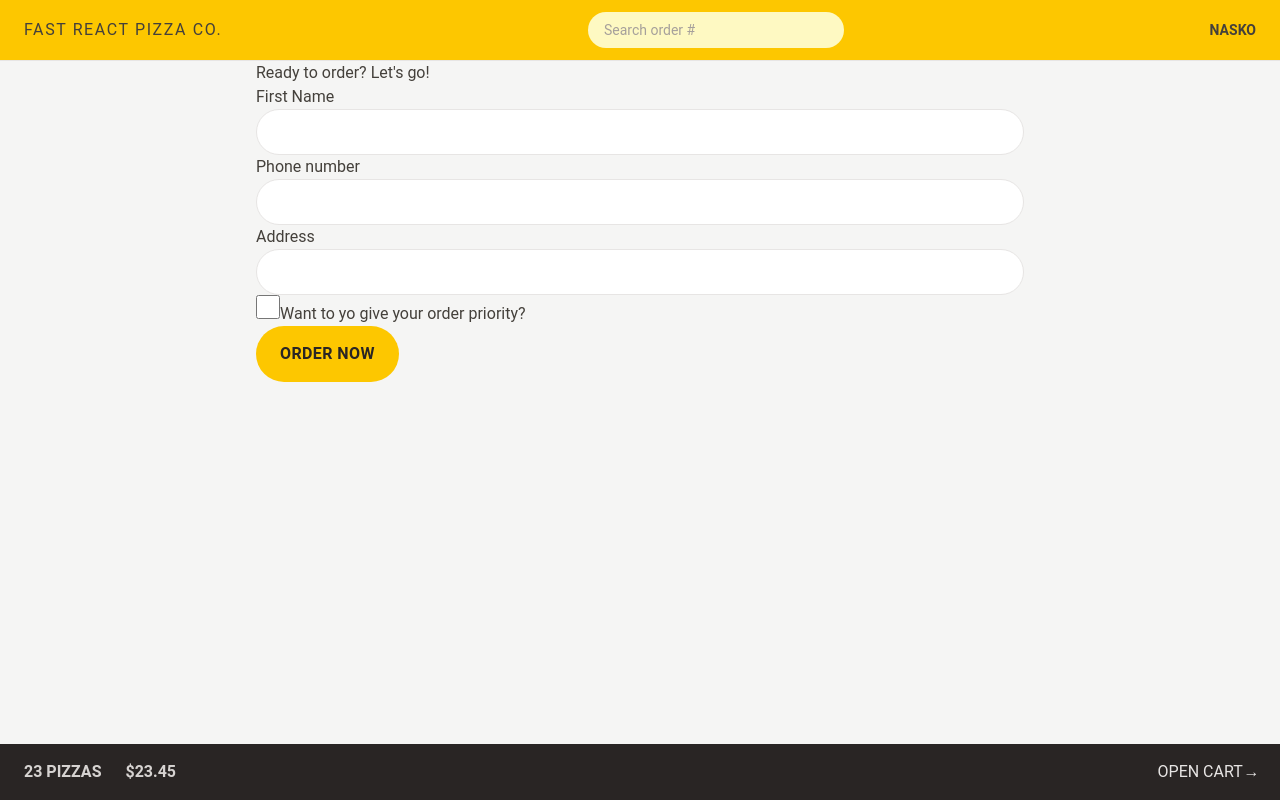
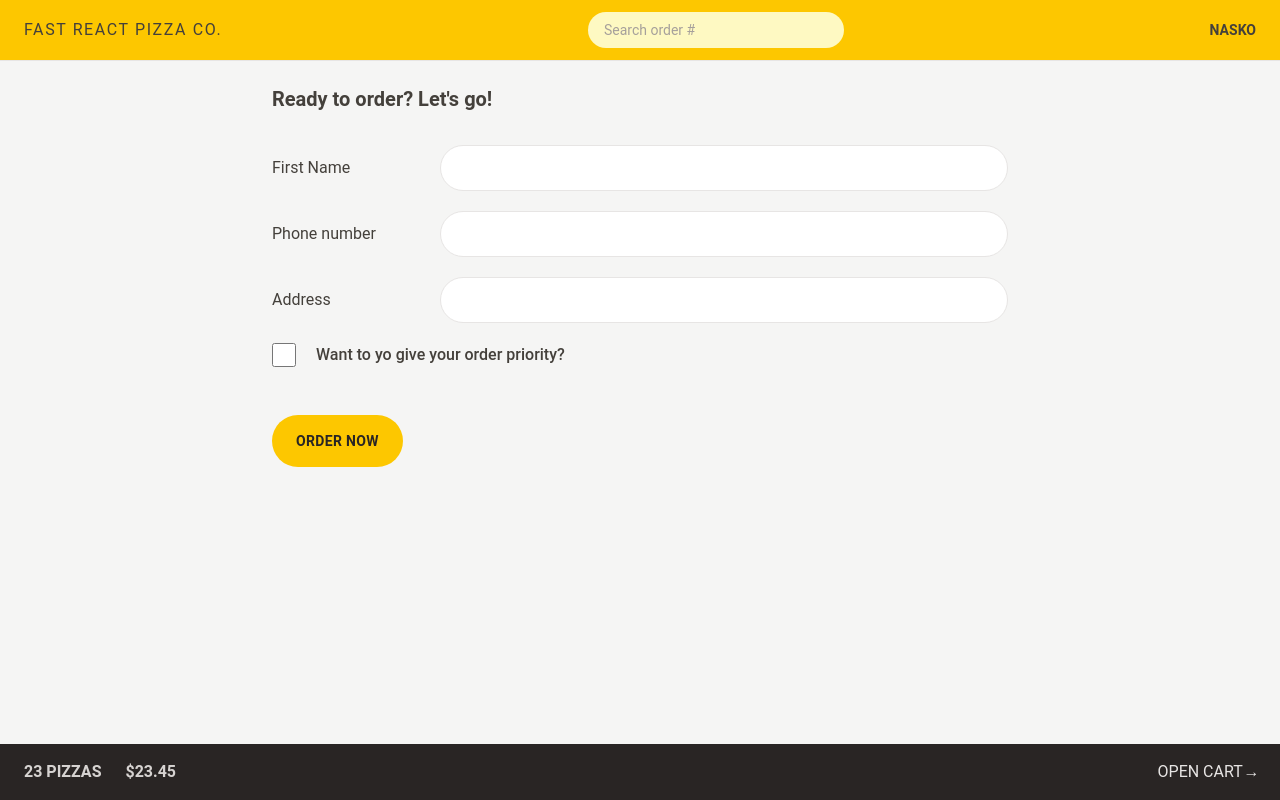
Before and after one commit to at-atanasov/fast-react-pizza, a React (Vite) app: page /order/new in a window 1280 px wide. Built offline with nearby package versions, Linux system fonts and the light colour scheme.

Commit message:
Styling the Order Form

```diff
--- a/src/features/order/CreateOrder.jsx
+++ b/src/features/order/CreateOrder.jsx
@@ -42,32 +42,48 @@
   const cart = fakeCart;
 
   return (
-    <div>
-      <h2>Ready to order? Let's go!</h2>
+    <div className="px-4 py-6">
+      <h2 className="mb-8 text-xl font-semibold">Ready to order? Let's go!</h2>
 
       {/* <Form method="POST" action="/order/new"> */}
       <Form method="POST">
-        <div>
-          <label>First Name</label>
-          <input type="text" name="customer" required className="input" />
-        </div>
-
-        <div>
-          <label>Phone number</label>
-          <div>
-            <input type="tel" name="phone" required className="input" />
-          </div>
-          {formErrors?.phone && <p>{formErrors.phone}</p>}
-        </div>
-
-        <div>
-          <label>Address</label>
-          <div>
-            <input className="input" type="text" name="address" required />
+        <div className="mb-5 flex flex-col gap-2 sm:flex-row sm:items-center">
+          <label className="sm:basis-40">First Name</label>
+          <div className="grow">
+            <input
+              type="text"
+              name="customer"
+              required
+              className="input w-full"
+            />
           </div>
         </div>
 
-        <div>
+        <div className="mb-5 flex flex-col gap-2 sm:flex-row sm:items-center">
+          <label className="sm:basis-40">Phone number</label>
+          <div className="grow">
+            <input type="tel" name="phone" required className="input w-full" />
+            {formErrors?.phone && (
+              <p className="mt-2 rounded-md bg-red-100 p-2 text-xs text-red-700">
+                {formErrors.phone}
+              </p>
+            )}
+          </div>
+        </div>
+
+        <div className="mb-5 flex flex-col gap-2 sm:flex-row sm:items-center">
+          <label className="sm:basis-40">Address</label>
+          <div className="grow">
+            <input
+              className="input w-full"
+              type="text"
+              name="address"
+              required
+            />
+          </div>
+        </div>
+
+        <div className="items mb-12 flex gap-5">
           <input
             className="h-6 w-6 accent-yellow-400 focus:ring focus:ring-yellow-400 focus:ring-offset-2 focus:outline-none"
             type="checkbox"
@@ -76,7 +92,9 @@
             // value={withPriority}
             // onChange={(e) => setWithPriority(e.target.checked)}
           />
-          <label htmlFor="priority">Want to yo give your order priority?</label>
+          <label htmlFor="priority" className="font-medium">
+            Want to yo give your order priority?
+          </label>
         </div>
 
         <div>
--- a/src/index.css
+++ b/src/index.css
@@ -3,7 +3,7 @@
 
 @layer components {
   .input {
-    @apply w-full rounded-full border border-stone-200 bg-white px-4 py-2 text-sm transition-all duration-300 placeholder:text-stone-400 focus:ring focus:ring-yellow-400 focus:outline-none md:px-6 md:py-3;
+    @apply rounded-full border border-stone-200 bg-white px-4 py-2 text-sm transition-all duration-300 placeholder:text-stone-400 focus:ring focus:ring-yellow-400 focus:outline-none md:px-6 md:py-3;
   }
   /* https://dev.to/afif/i-made-100-css-loaders-for-your-next-project-4eje */
   .loader {
--- a/src/ui/Button.jsx
+++ b/src/ui/Button.jsx
@@ -2,13 +2,13 @@
 
 function Button({ children, disabled, to, type }) {
   const base =
-    "inline-block rounded-full bg-yellow-400  font-semibold tracking-wide text-stone-800 uppercase transition-colors duration-300 hover:bg-yellow-300 focus:bg-yellow-300 focus:ring focus:ring-yellow-300 focus:ring-offset-2 focus:outline-none disabled:cursor-not-allowed";
+    "inline-block text-sm rounded-full bg-yellow-400  font-semibold tracking-wide text-stone-800 uppercase transition-colors duration-300 hover:bg-yellow-300 focus:bg-yellow-300 focus:ring focus:ring-yellow-300 focus:ring-offset-2 focus:outline-none disabled:cursor-not-allowed";
 
   const styles = {
     primary: base + " md:px-6 md:py-4 px-4 py-3",
     small: base + " py-2 md:px-5 md:py-2.5 px-4 text-xs",
     secondary:
-      "md:px-6 md:py-3.5 px-4 py-2.5 inline-block rounded-full border-2 border-stone-300 font-semibold tracking-wide text-stone-400 uppercase transition-colors duration-300 hover:bg-stone-300 hover:text-stone-800 focus:text-stone-800 focus:bg-stone-300 focus:ring focus:ring-stone-200 focus:ring-offset-2 focus:outline-none disabled:cursor-not-allowed",
+      "text-sm md:px-6 md:py-3.5 px-4 py-2.5 inline-block rounded-full border-2 border-stone-300 font-semibold tracking-wide text-stone-400 uppercase transition-colors duration-300 hover:bg-stone-300 hover:text-stone-800 focus:text-stone-800 focus:bg-stone-300 focus:ring focus:ring-stone-200 focus:ring-offset-2 focus:outline-none disabled:cursor-not-allowed",
   };
   if (to)
     return (
```
Also changed, not shown: index.html (+5 -2 lines).
